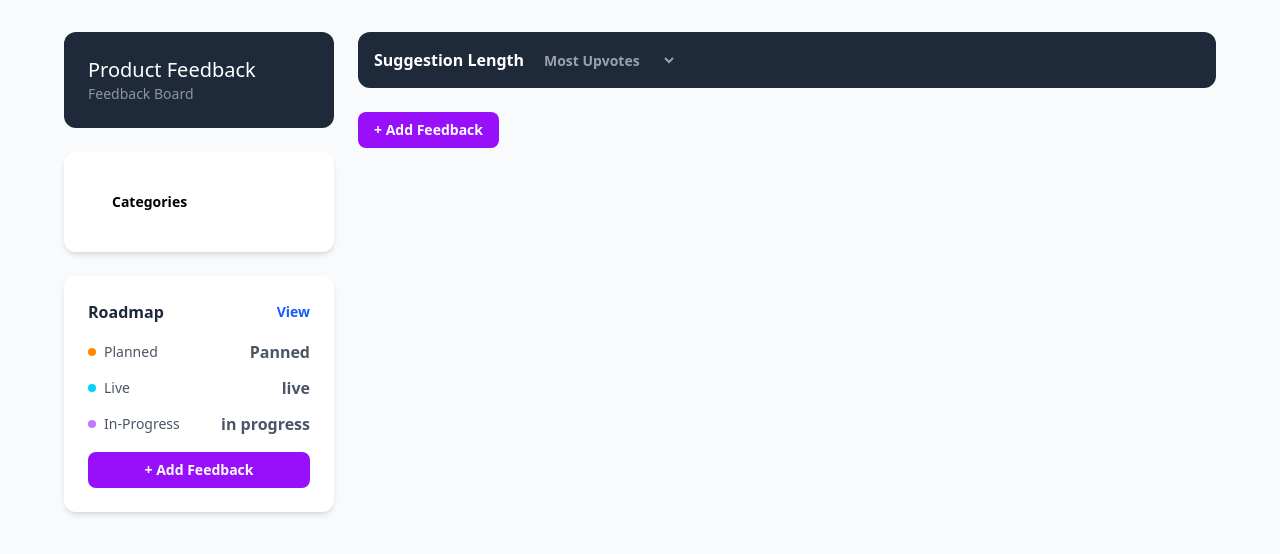
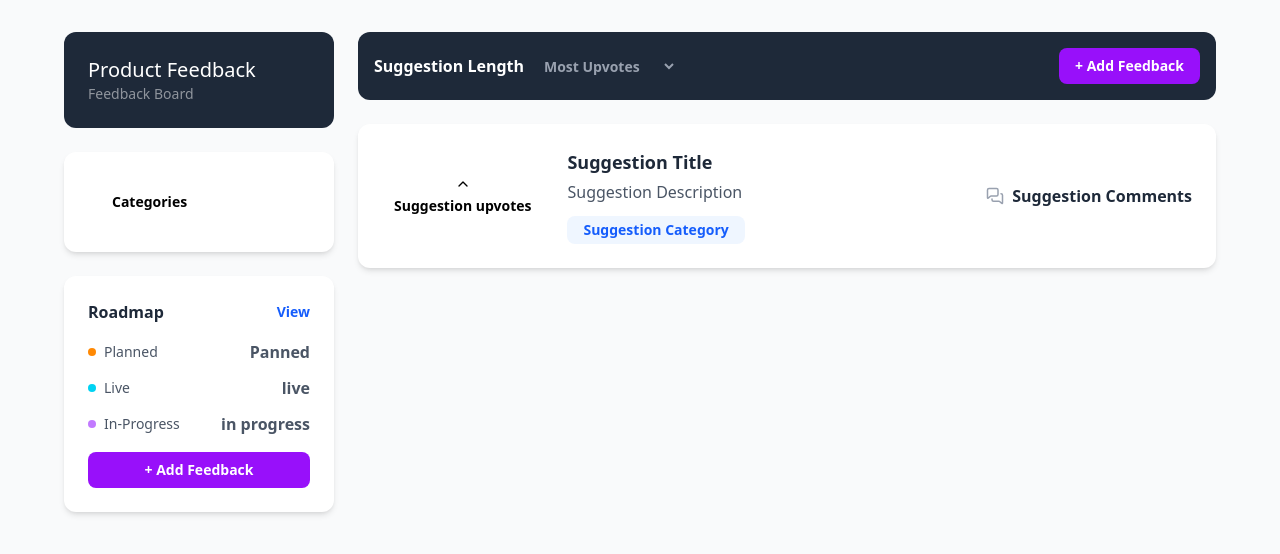
Before and after one commit to ayezabashir/Product-Feedback, a React (Vite) app: page / in a window 1280 px wide. Shown: the top 554 px of the page. Built offline with nearby package versions, Linux system fonts and the light colour scheme.

Commit message:
feedback items

```diff
--- /dev/null
+++ b/src/components/FeedbackItems.jsx
@@ -0,0 +1,29 @@
+import { ChevronUp, MessagesSquare } from "lucide-react";
+
+const FeedbackItems = () => {
+  return (
+    <div className="bg-white rounded-xl p-6 hover:shadow-lg transition-shadow cursor-pointer shadow-md">
+      <div className="flex items-center gap-6">
+        <button
+          className={`flex flex-col items-center gap-1 rounded-lg px-3 py-2 transition-all`}
+        >
+          <ChevronUp size={16} />
+          <span className="font-bold text-sm">Suggestion upvotes</span>
+        </button>
+        <div className="flex-1">
+          <h3 className="font-bold text-gray-800 text-lg mb-1 hover:text-blue-600 transition-all">
+            Suggestion Title
+          </h3>
+          <p className="text-gray-600 mb-3">Suggestion Description</p>
+          <span className="inline-block bg-blue-50 text-blue-600 px-4 py-1 rounded-lg text-sm font-semibold">Suggestion Category</span>
+        </div>
+        <div className="flex items-center gap-2">
+          <MessagesSquare className="text-gray-400" size={18} />
+          <span className="font-bold text-gray-800">Suggestion Comments</span>
+        </div>
+      </div>
+    </div>
+  );
+};
+
+export default FeedbackItems;
--- /dev/null
+++ b/src/components/FeedbackList.jsx
@@ -0,0 +1,11 @@
+import FeedbackItems from "./FeedbackItems";
+
+const FeedbackList = () => {
+  return (
+    <div className="space-y-4">
+      <FeedbackItems />
+    </div>
+  );
+};
+
+export default FeedbackList;
--- a/src/pages/HomePage.jsx
+++ b/src/pages/HomePage.jsx
@@ -1,3 +1,4 @@
+import FeedbackList from "../components/FeedbackList";
 import Sidebar from "../components/Sidebar";
 
 const HomePage = () => {
@@ -20,10 +21,11 @@ const HomePage = () => {
                 <option value="Leaset Comments">Least Comments</option>
               </select>
             </div>
+            <button className="bg-purple-600 hover:bg-purple-700 text-white px-4 py-2 rounded-lg font-semibold text-sm transition-all whitespace-normal">
+              + Add Feedback
+            </button>
           </div>
-          <button className="bg-purple-600 hover:bg-purple-700 text-white px-4 py-2 rounded-lg font-semibold text-sm transition-all whitespace-normal">
-            + Add Feedback
-          </button>
+          <FeedbackList />
         </div>
       </div>
     </div>
```
